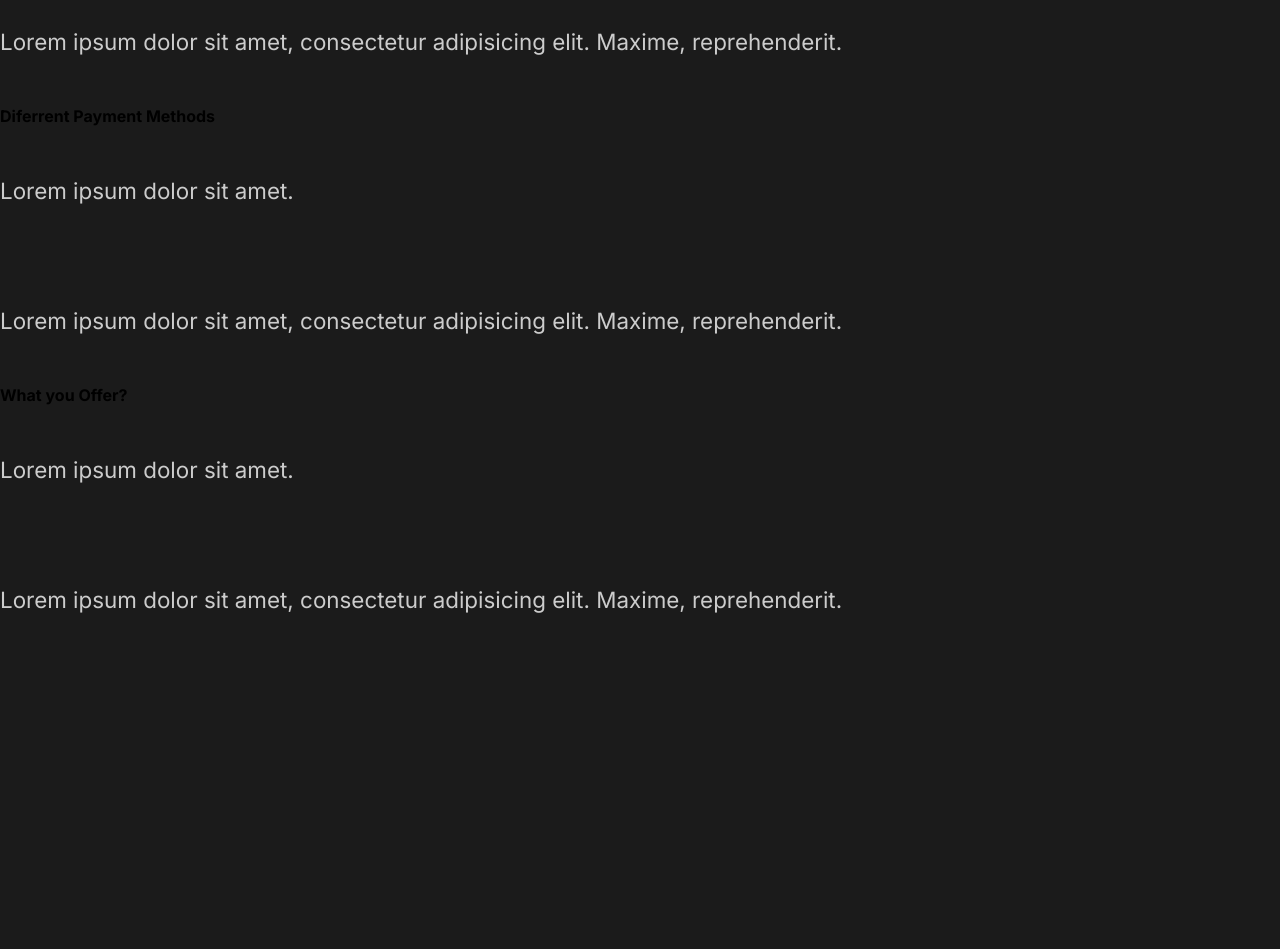
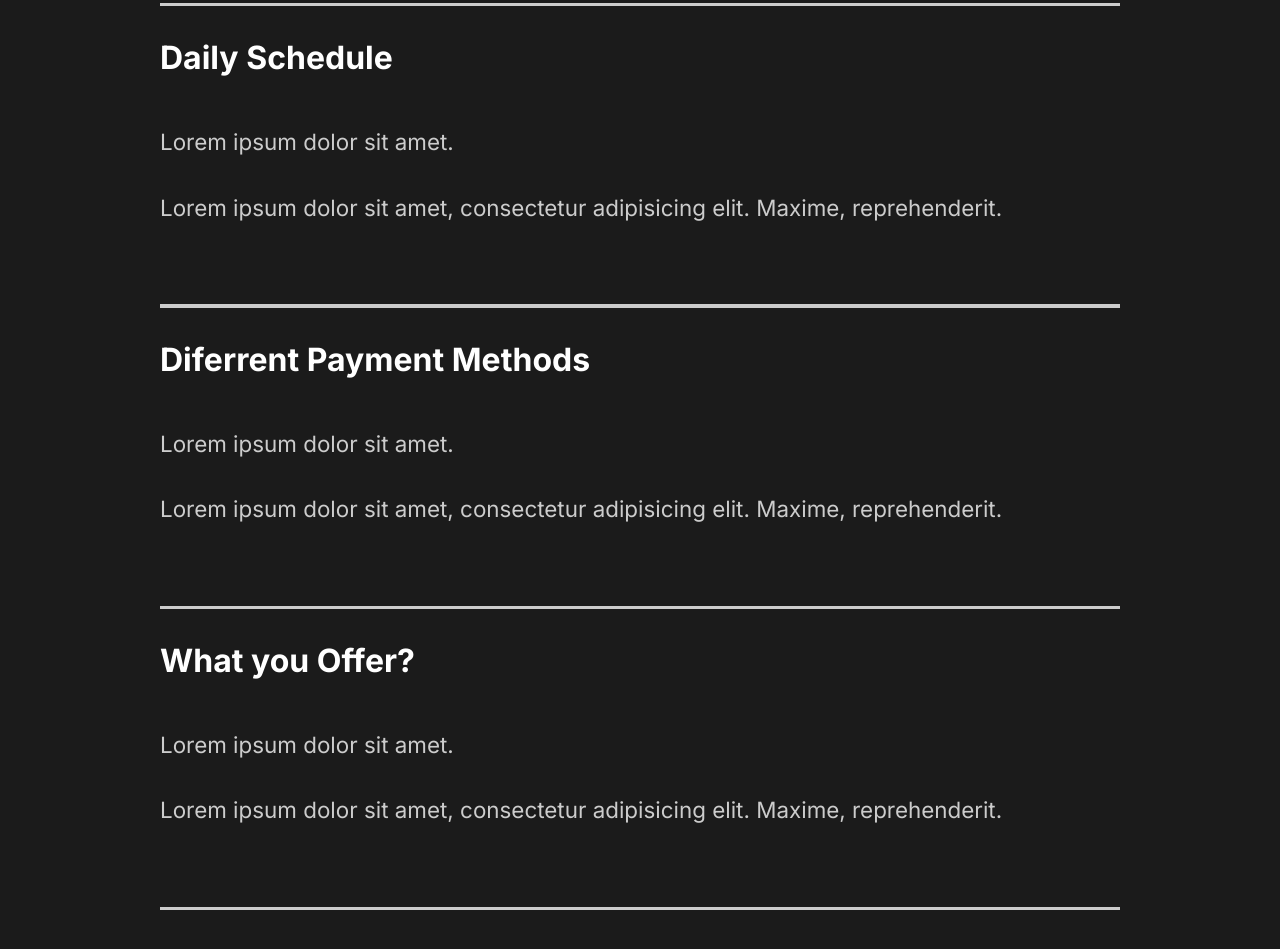
Before and after one commit to saturnas5/buisnes-web, a React (Create React App) app: page / in a window 1280 px wide. Shown: the part 2600-3549 px from the top of the page. Before the commit the page ends 3265 px from the top, so only its background shows below. Built offline with nearby package versions, Linux system fonts and the light colour scheme.

Commit message:
added basic styles for FaqSection component

```diff
--- a/src/components/FaqSection/index.js
+++ b/src/components/FaqSection/index.js
@@ -1,9 +1,11 @@
 import React from "react";
+import styled from 'styled-components'
+import {StyledAbout} from "../../styles";
 
 const FaqSection = () => {
 
     return (
-        <div className="faq">
+        <StyledFaq>
             <h2>Any Questions <span>FAQ</span></h2>
             <div className="quastion">
                 <h4>How Do I Start?</h4>
@@ -11,6 +13,7 @@ const FaqSection = () => {
                     <p>Lorem ipsum dolor sit amet.</p>
                     <p>Lorem ipsum dolor sit amet, consectetur adipisicing elit. Maxime, reprehenderit.</p>
                 </div>
+                <div className="faq-line"></div>
             </div>
             <div className="quastion">
                 <h4>Daily Schedule</h4>
@@ -18,6 +21,7 @@ const FaqSection = () => {
                     <p>Lorem ipsum dolor sit amet.</p>
                     <p>Lorem ipsum dolor sit amet, consectetur adipisicing elit. Maxime, reprehenderit.</p>
                 </div>
+                <div className="faq-line"></div>
             </div>
             <div className="quastion">
                 <h4>Diferrent Payment Methods</h4>
@@ -25,6 +29,7 @@ const FaqSection = () => {
                     <p>Lorem ipsum dolor sit amet.</p>
                     <p>Lorem ipsum dolor sit amet, consectetur adipisicing elit. Maxime, reprehenderit.</p>
                 </div>
+                <div className="faq-line"></div>
             </div>
             <div className="quastion">
                 <h4>What you Offer?</h4>
@@ -32,9 +37,44 @@ const FaqSection = () => {
                     <p>Lorem ipsum dolor sit amet.</p>
                     <p>Lorem ipsum dolor sit amet, consectetur adipisicing elit. Maxime, reprehenderit.</p>
                 </div>
+                <div className="faq-line"></div>
             </div>
-        </div>
+        </StyledFaq>
     );
 };
 
+const StyledFaq = styled(StyledAbout)`
+  display: block;
+
+  span {
+    display: block;
+  }
+
+  h2 {
+    padding-bottom: 2rem;
+    font-weight: lighter;
+  }
+
+  .faq-line {
+    background: #cccccc;
+    height: .2rem;
+    margin: 2rem 0;
+    width: 100%;
+  }
+
+  .question {
+    padding: 3rem 0;
+    cursor: pointer;
+  }
+
+  .answer {
+    padding: 2rem 0;
+
+    p {
+      padding: 1rem 0;
+    }
+  }
+
+`;
+
 export default FaqSection;
--- a/src/components/GlobalStyle.js
+++ b/src/components/GlobalStyle.js
@@ -38,6 +38,7 @@ h3 {
 }
 h4 {
   font-weight: bold;
+  font-size: 2rem;
 }
 span {
   font-weight: bold;
```
